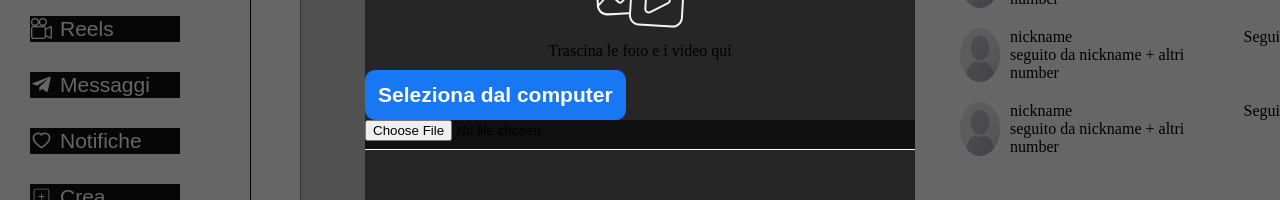
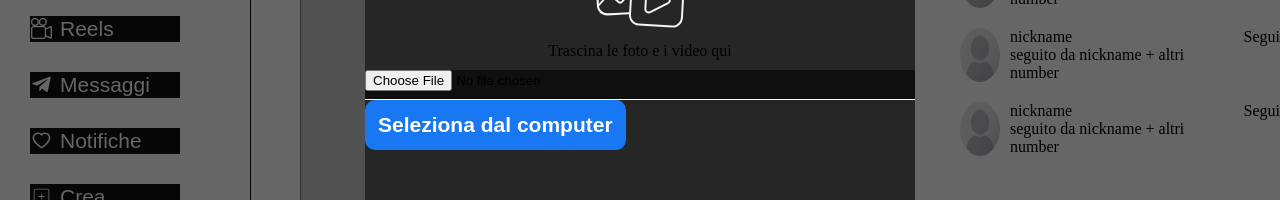
Before and after one commit to KuiilMcFly/instagram-clone, a React (Vite) app: page /home in a window 1280 px wide. Both pictures are taken after a click on the button "Crea". Shown: the part 325-525 px from the top of the page. Built offline with nearby package versions, Linux system fonts and the light colour scheme.

Commit message:
ImageUploader

```diff
--- a/package.json
+++ b/package.json
@@ -10,6 +10,7 @@
   },
   "dependencies": {
     "axios": "^1.3.4",
+    "firebase": "^9.17.2",
     "localforage": "^1.10.0",
     "match-sorter": "^6.3.1",
     "react": "^18.2.0",
@@ -19,7 +20,8 @@
     "react-router-dom": "^6.8.1",
     "redux": "^4.2.1",
     "redux-thunk": "^2.4.2",
-    "sort-by": "^1.2.0"
+    "sort-by": "^1.2.0",
+    "uuidv4": "^6.2.13"
   },
   "devDependencies": {
     "@types/react": "^18.0.27",
--- a/src/components/AddNewPost.jsx
+++ b/src/components/AddNewPost.jsx
@@ -1,10 +1,23 @@
 import React from "react";
 import "../Styles/addNewPost.css";
+import { useState } from "react";
+import { storage } from "../firebase";
+import {ref, uploadBytes} from "firebase/storage";
+import {v4} from 'uuid';
 
 export const AddNewPost = ({ setIsOpen }) => {
-  const closeModal = () => {
-    setIsOpen(false);
-  };
+
+let [imageUpload, setImageUpload] = useState(null);
+
+
+  const uploadImage = async () => {
+    if(imageUpload == null) return;
+    const imageRef = ref(storage, `images/${imageUpload.name ?? "" + v4()}`);
+    uploadBytes(imageRef, imageUpload).then(() => {
+      alert('Image Uploaded');
+    })
+
+  }
 
   return (
     <div className="create-post">
@@ -36,8 +49,8 @@
           </svg>
           <p>Trascina le foto e i video qui</p>
           <div>
-            <button>Seleziona dal computer</button>
-            <input type="file" name="" id="" />
+            <input type="file" onChange={(event) => {setImageUpload(event.target.files[0])}}/>
+            <button onClick={uploadImage}>Seleziona dal computer</button>
           </div>
         </div>
       </div>
--- /dev/null
+++ b/src/firebase.js
@@ -0,0 +1,17 @@
+
+import { initializeApp } from "firebase/app";
+import {getStorage} from "firebase/storage";
+
+
+const firebaseConfig = {
+  apiKey: "AIzaSyCeRyoc7cOwL75bQHwVVTW1gkTq1t-BQIo",
+  authDomain: "instagram-clone-7ee14.firebaseapp.com",
+  databaseURL: "https://instagram-clone-7ee14-default-rtdb.europe-west1.firebasedatabase.app",
+  projectId: "instagram-clone-7ee14",
+  storageBucket: "instagram-clone-7ee14.appspot.com",
+  messagingSenderId: "133676544443",
+  appId: "1:133676544443:web:24a594f7730b43a2d7949e"
+};
+
+const app = initializeApp(firebaseConfig);
+export const storage = getStorage(app);
```
Also changed, not shown: 1 other file (tests, documents, lock files or other folders).
